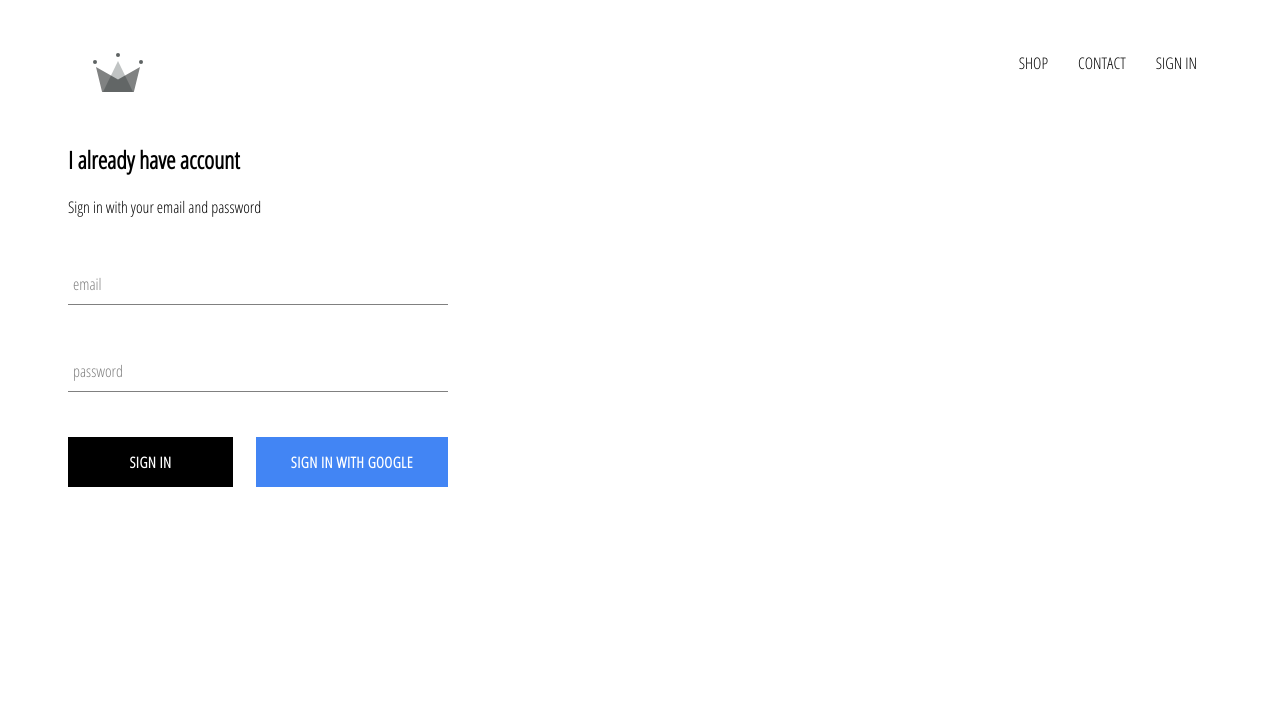
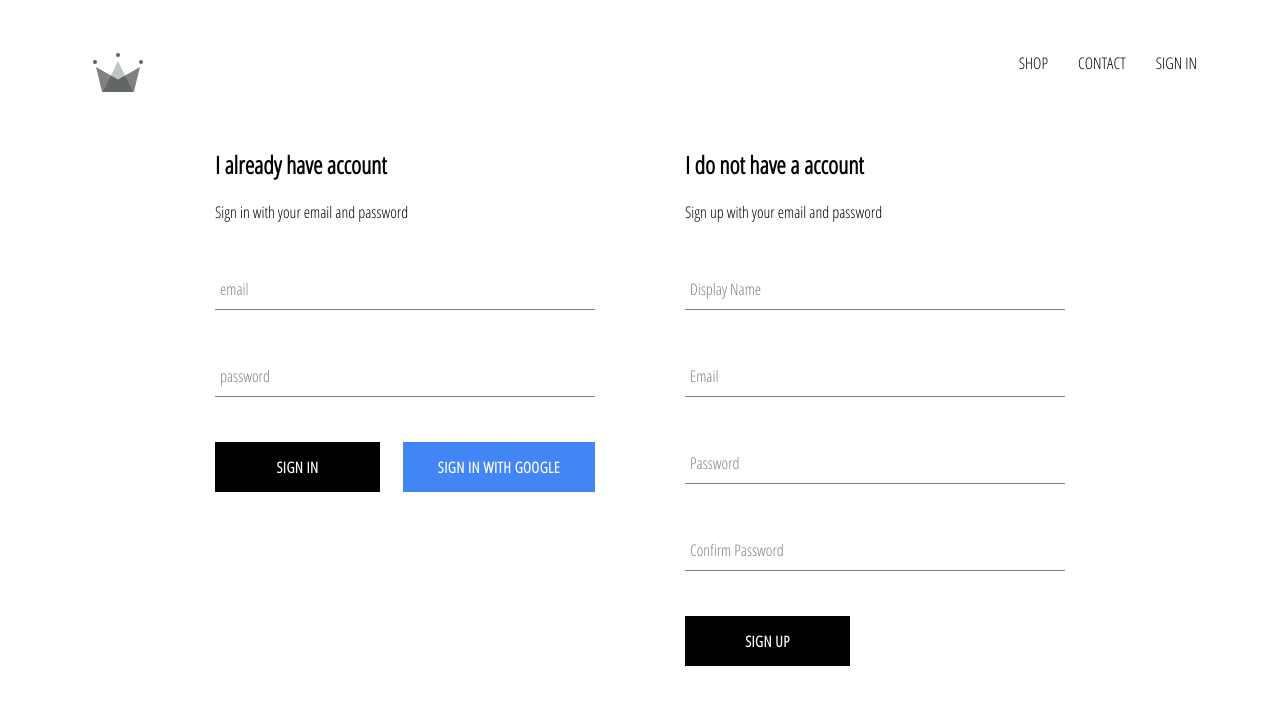
Before and after one commit to Andreja95/crwn-clothing, a React (Create React App) app: page /signin in a window 1280 px wide. Shown: the top 704 px of the page. Built offline with nearby package versions, Linux system fonts and the light colour scheme; no server answers.

Commit message:
implemented firebase utils, included ability to store authenticated users into our firestore database

```diff
--- a/src/App.js
+++ b/src/App.js
@@ -5,7 +5,7 @@
 import ShopPage from './pages/shop/shop.component';
 import Header from './components/header/header.component';
 import SignInAndSignUpPage from './pages/sign-in-and-sign-up/sign-in-and-sign-up.component';
-import {auth} from './firebase/firebase.utils';
+import {auth, createUserProfileDocument} from './firebase/firebase.utils';
 
 class App extends React.Component {
     constructor() {
@@ -19,9 +19,28 @@
     unSubscribeFromAuth = null;
 
     componentDidMount() {
-        this.unSubscribeFromAuth = auth.onAuthStateChanged((user) => {
-            this.setState({currentUser: user});
-            console.log(user);
+        this.unSubscribeFromAuth = auth.onAuthStateChanged(async (userAuth) => {
+            // this.setState({currentUser: user}); zato ne radi sign out button
+            // createUserProfileDocument(user);
+            if (userAuth) {
+                const userRef = await createUserProfileDocument(userAuth);
+                userRef.onSnapshot((snapShot) => {
+                    this.setState(
+                        {
+                            currentUser: {
+                                id: snapShot.id,
+                                ...snapShot.data(),
+                            },
+                        },
+                        () => {
+                            // set state je asinhron i njegovo stanje se proverava ovako!!!
+                            console.log(this.state);
+                        }
+                    );
+                });
+            } else {
+                this.setState({currentUser: userAuth});
+            }
         });
     }
 
--- a/src/components/sign-in/sign-in.component.jsx
+++ b/src/components/sign-in/sign-in.component.jsx
@@ -30,7 +30,7 @@
                 <h2>I already have account</h2>
                 <span>Sign in with your email and password</span>
 
-                <form onSubmit={this.handleSubmit}>
+                <form className='sign-in-form' onSubmit={this.handleSubmit}>
                     <FormInput
                         name='email'
                         type='email'
--- /dev/null
+++ b/src/components/sign-up/sign-up.component.jsx
@@ -0,0 +1,95 @@
+import React from 'react';
+import FormInput from '../form-input/form-input.component';
+import CustomButton from '../custom-button/custom-button.component';
+import {auth, createUserProfileDocument} from '../../firebase/firebase.utils';
+import './sign-up.styles.scss';
+// import SignIn from '../sign-in/sign-in.component';
+
+class SignUp extends React.Component {
+    constructor(props) {
+        super(props);
+
+        this.state = {
+            displayName: '',
+            email: '',
+            password: '',
+            confirmPassword: '',
+        };
+    }
+    handleSubmit = async (event) => {
+        event.preventDefault();
+        const {displayName, email, password, confirmPassword} = this.state;
+        if (password !== confirmPassword) {
+            alert('passwords dont match');
+            return;
+        }
+        try {
+            const {user} = await auth.createUserWithEmailAndPassword(
+                email,
+                password
+            );
+            await createUserProfileDocument(user, {displayName});
+
+            this.setState({
+                displayName: '',
+                email: '',
+                password: '',
+                confirmPassword: '',
+            });
+        } catch (error) {
+            console.error(error);
+        }
+    };
+
+    handleChange = async (event) => {
+        const {name, value} = event.target;
+        this.setState({[name]: value});
+    };
+    render() {
+        const {displayName, email, password, confirmPassword} = this.state;
+
+        return (
+            <div className='sign-up'>
+                <h2>I do not have a account</h2>
+                <span>Sign up with your email and password</span>
+                <form className='sign-up-form' onSubmit={this.handleSubmit}>
+                    <FormInput
+                        type='text'
+                        name='displayName'
+                        value={displayName}
+                        onChange={this.handleChange}
+                        label='Display Name'
+                        required
+                    />
+                    <FormInput
+                        type='email'
+                        name='email'
+                        value={email}
+                        onChange={this.handleChange}
+                        label='Email'
+                        required
+                    />
+                    <FormInput
+                        type='password'
+                        name='password'
+                        value={password}
+                        onChange={this.handleChange}
+                        label='Password'
+                        required
+                    />
+                    <FormInput
+                        type='password'
+                        name='confirmPassword'
+                        value={confirmPassword}
+                        onChange={this.handleChange}
+                        label='Confirm Password'
+                        required
+                    />
+                    <CustomButton type='submit'>SIGN UP</CustomButton>
+                </form>
+            </div>
+        );
+    }
+}
+
+export default SignUp;
--- /dev/null
+++ b/src/components/sign-up/sign-up.styles.scss
@@ -0,0 +1,9 @@
+.sign-up {
+    display: flex;
+    flex-direction: column;
+    width: 380px;
+
+    .title {
+        margin: 10px 0;
+    }
+}
--- a/src/firebase/firebase.utils.js
+++ b/src/firebase/firebase.utils.js
@@ -12,6 +12,32 @@
     measurementId: 'G-KYZTJ45622',
 };
 
+export const createUserProfileDocument = async (userAuth, additionalData) => {
+    if (!userAuth) return; // if this object not exist
+
+    const userRef = firestore.doc(`users/${userAuth.uid}`);
+    const snapShot = await userRef.get();
+
+    console.log(userAuth);
+    if (!snapShot.exists) {
+        const {displayName, email} = userAuth;
+        const createdAt = new Date();
+
+        try {
+            await userRef.set({
+                displayName,
+                email,
+                createdAt,
+                ...additionalData,
+            });
+        } catch (error) {
+            console.log('error creating user', error.message);
+        }
+    }
+
+    return userRef;
+};
+
 firebase.initializeApp(config);
 
 export const auth = firebase.auth();
--- a/src/pages/sign-in-and-sign-up/sign-in-and-sign-up.component.jsx
+++ b/src/pages/sign-in-and-sign-up/sign-in-and-sign-up.component.jsx
@@ -1,11 +1,13 @@
 import React from 'react';
 import './sign-in-and-sign-up.styles.scss';
 import SignIn from '../../components/sign-in/sign-in.component';
+import SignUp from '../../components/sign-up/sign-up.component';
 
 const SignInAndSignUpPage = () => {
     return (
         <div className='sign-in-and-sign-up'>
             <SignIn />
+            <SignUp />
         </div>
     );
 };
--- a/src/pages/sign-in-and-sign-up/sign-in-and-sign-up.styles.scss
+++ b/src/pages/sign-in-and-sign-up/sign-in-and-sign-up.styles.scss
@@ -0,0 +1,6 @@
+.sign-in-and-sign-up {
+    width: 850px;
+    display: flex;
+    justify-content: space-between;
+    margin: 30px auto;
+}
```
